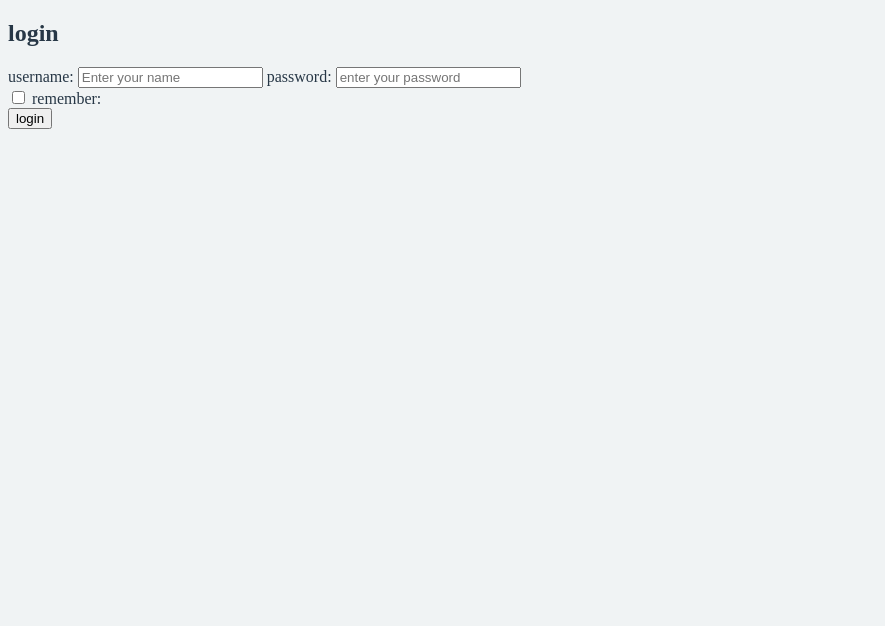
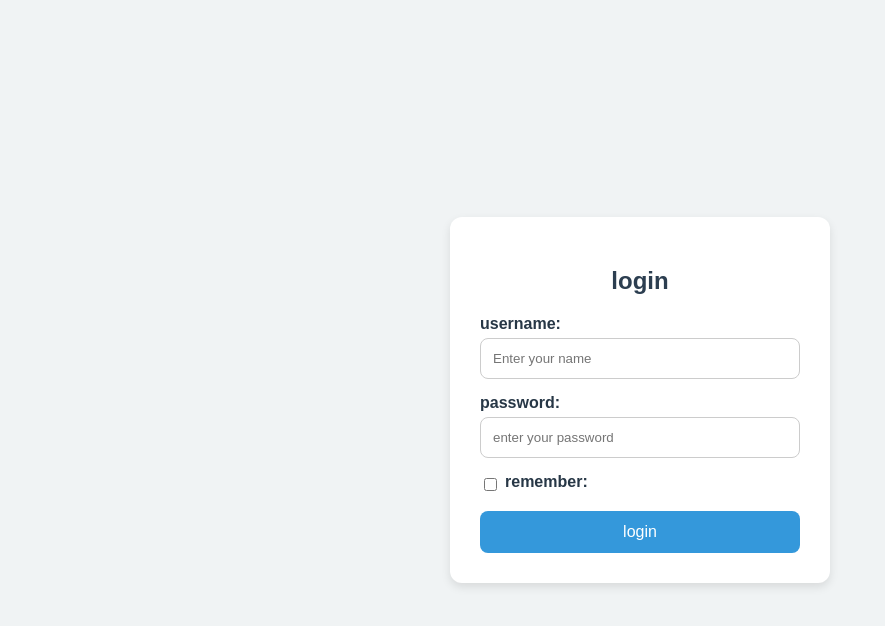
Before and after one commit to barshakoirala/jslearning, a plain HTML site: page 00_Dom/index.html in a window 1280 px wide. Shown: the whole page, without its empty margins (0-885 px from the left). Drawn offline with Linux system fonts and the light colour scheme.

Commit message:
practicesfrombrginning

```diff
--- a/00_Dom/index.html
+++ b/00_Dom/index.html
@@ -6,6 +6,7 @@
      <meta name="viewport" content="width" device-width,
     initial-scale="1.0">
     <title>DOM | Login Form </title>
+    <link rel="stylesheet" href="style.css">
  </head>
  <body
         style="background-color: #f0f3f4 ; color: #273746;">
@@ -33,3 +34,6 @@
  </body>
 
 </html>
+
+
+<link rel="stylesheet" href="style2.css">
--- /dev/null
+++ b/00_Dom/style2.css
@@ -0,0 +1,67 @@
+
+/* Base styling */
+body {
+    background-color: #f0f3f4;
+    color: #273746;
+    font-family: Arial, sans-serif;
+    display: flex;
+    justify-content: center;
+    align-items: center;
+    height: 100vh;
+    margin: 0;
+}
+
+/* Login form container */
+.login-container {
+    background-color: white;
+    padding: 30px;
+    border-radius: 12px;
+    box-shadow: 0 4px 10px rgba(0, 0, 0, 0.1);
+    width: 320px;
+}
+
+/* Heading */
+.login-container h2 {
+    text-align: center;
+    margin-bottom: 20px;
+    color: #2c3e50;
+}
+
+/* Form inputs */
+input[type="text"],
+input[type="password"] {
+    width: 100%;
+    padding: 12px;
+    margin-bottom: 15px;
+    border: 1px solid #ccc;
+    border-radius: 8px;
+    box-sizing: border-box;
+}
+
+/* Checkbox section */
+.remember {
+    display: flex;
+    align-items: center;
+    margin-bottom: 15px;
+}
+
+.remember input[type="checkbox"] {
+    margin-right: 8px;
+}
+
+/* Button styling */
+button {
+    width: 100%;
+    padding: 12px;
+    background-color: #3498db;
+    color: white;
+    border: none;
+    border-radius: 8px;
+    font-size: 16px;
+    cursor: pointer;
+    transition: background-color 0.3s ease;
+}
+
+button:hover {
+    background-color: #2980b9;
+}
```
Also changed, not shown: 00_Dom/index2.html (added, +8 -0 lines), advance_one/promises.js (added, +35 -0 lines), learning.js/variableslearn.js (added, +25 -0 lines), practicebeginn.js/mixprac.js (added, +123 -0 lines).
